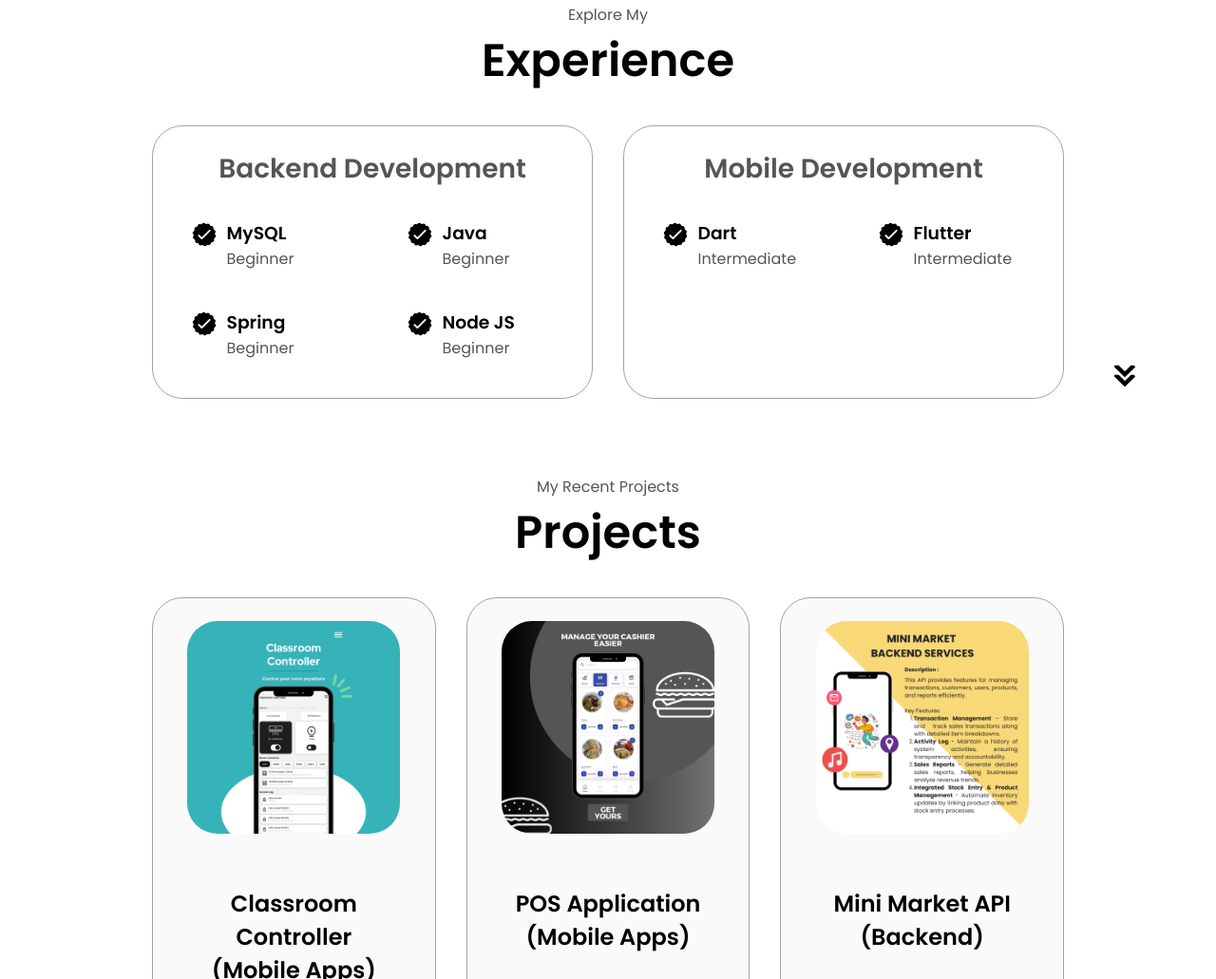
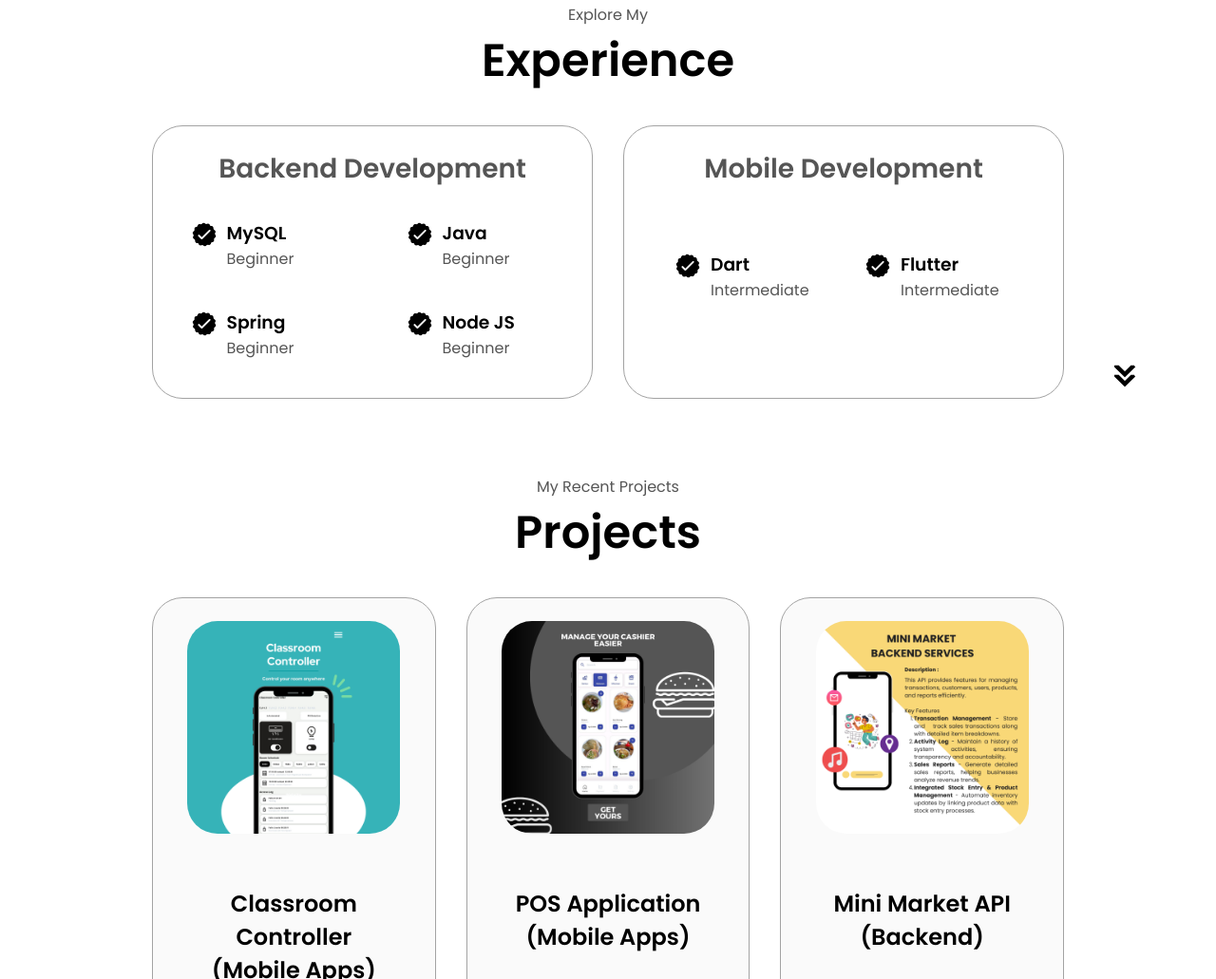
Before and after one commit to philix07/portofolio, a plain HTML site: page index.html in a window 1280 px wide. Shown: the part 1677-2708 px from the top of the page at 95% size. Drawn offline with Linux system fonts and the light colour scheme.

Commit message:
Modified CSS A Bit

```diff
--- a/index.html
+++ b/index.html
@@ -193,7 +193,7 @@
 
           <div class="details-container">
             <h2 class="experience-sub-title">Mobile Development</h2>
-            <div class="article-container">
+            <div class="article-container center">
               <article>
                 <img
                   src="./assets/checkmark.png"
--- a/style.css
+++ b/style.css
@@ -337,6 +337,13 @@ article .icon {
     cursor: default;
 }
 
+.center {
+    flex-grow: 1;
+    height: 50%;
+    justify-content: center;
+    align-items: center;
+}
+
 /* PROJECTS SECTION */
 #projects {
     position: relative;
```
